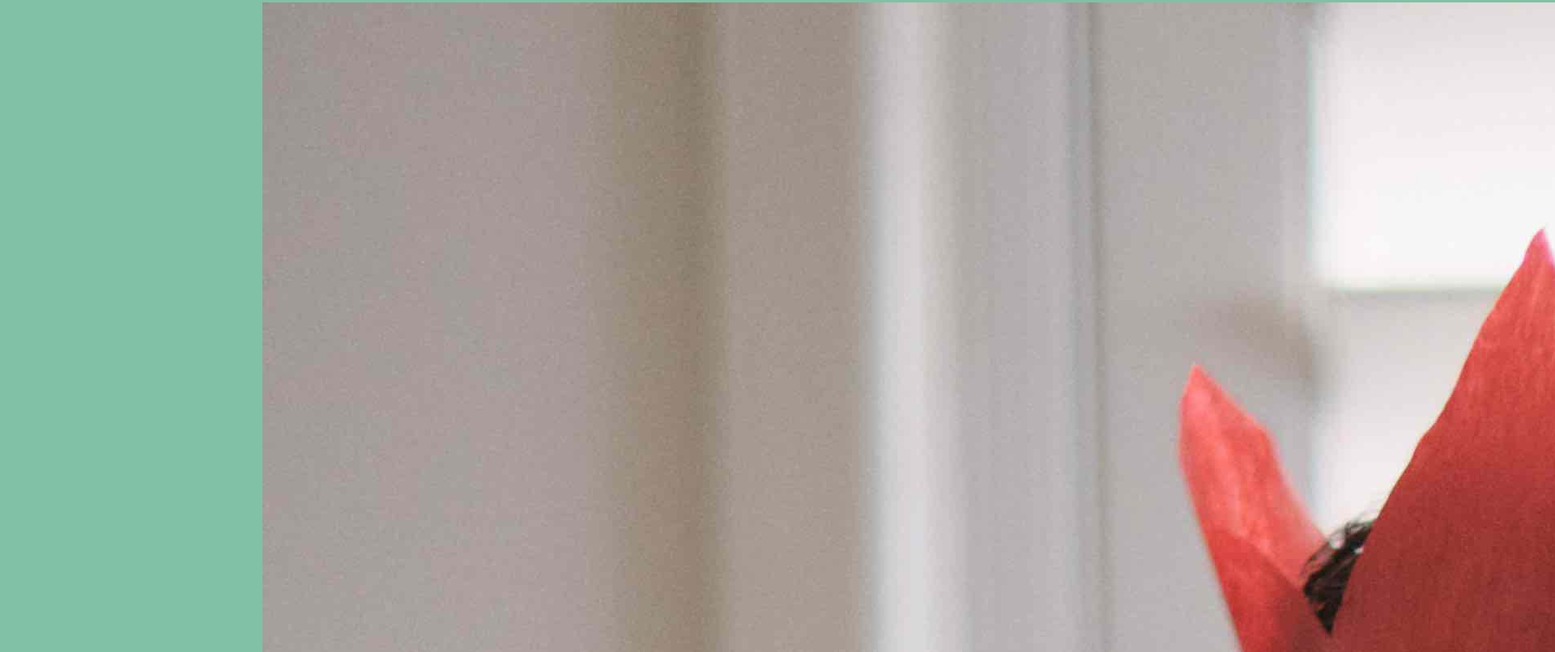
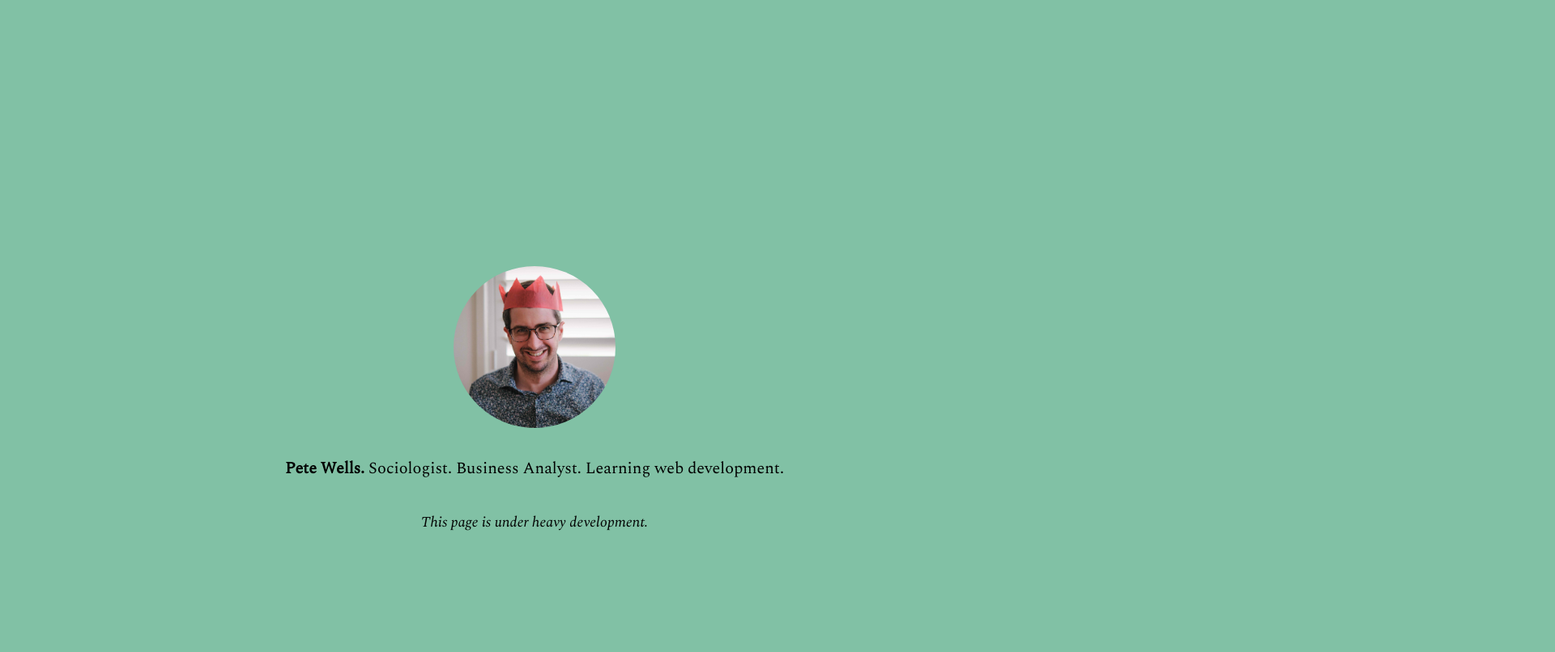
Before and after one commit to drpistol/drpistol.github.io, a plain HTML site: page index.html in a window 1280 px wide. Shown: the part 5-811 px from the top of the page at 81% size, 1920 px wide, since content can reach past the window. Drawn offline with nearby package versions, Linux system fonts and the light colour scheme.

Commit message:
Corrected rendering issues to base page

```diff
--- a/index.html
+++ b/index.html
@@ -9,12 +9,15 @@
 		<link href="https://fonts.googleapis.com/css2?family=Spectral:ital,wght@0,200;0,400;0,800;1,400&display=swap" rel="stylesheet">
 	</head>
 	<body>
-		<figure id="avatar">
-			<img src="Resources/pete-avatar.jpg" alt="Dr. Pistol Avatar">
-		</figure>
+		<div class="page-container">
+			<div id="header"></div>
+			<figure>
+				<img class="avatar" src="Resources/pete-avatar.jpg" alt="Dr. Pistol Avatar">
+			</figure>
 
-		<h3><strong>Pete Wells.</strong> Sociologist. Business Analyst. Learning web development.</h3>
-		<div></div>
-		<p id="notice">This page is under heavy development.</p>
+			<h3><strong>Pete Wells.</strong> Sociologist. Business Analyst. Learning web development.</h3>
+			<div></div>
+			<p class="notice"><i>This page is under heavy development.</i></p>
+		</div>
 	</body>
 </html>
--- a/standard.css
+++ b/standard.css
@@ -10,18 +10,34 @@ body {
 	text-align: center;
 }
 
+.page-container {
+	width: 100%;
+	padding: 2em;
+	padding-top: 25%;
+	display: flex;
+	flex-direction: column;
+	align-items: center;
+	justify-content: center;
+}
+
 h3 {
 	font-size: 2rem;
 	font-weight: 400;
 }
 
-#avatar {
-	max-width: 50%;
-	border-radius: 50%;
+img {
 	height: auto;
+	width: auto;
 	margin: 0 auto;
 }
 
-#notice {
-	font-weight: 1,400;
+
+.avatar {
+	border-radius: 50%;
+	height: 200px;
 }
+
+.notice {
+	font-weight: 400;
+	font-size: 1.8rem;
+}
```
Also changed, not shown: 1 other file.
